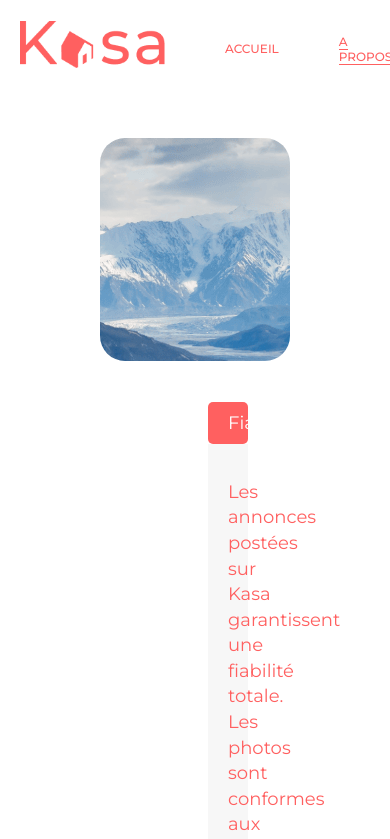
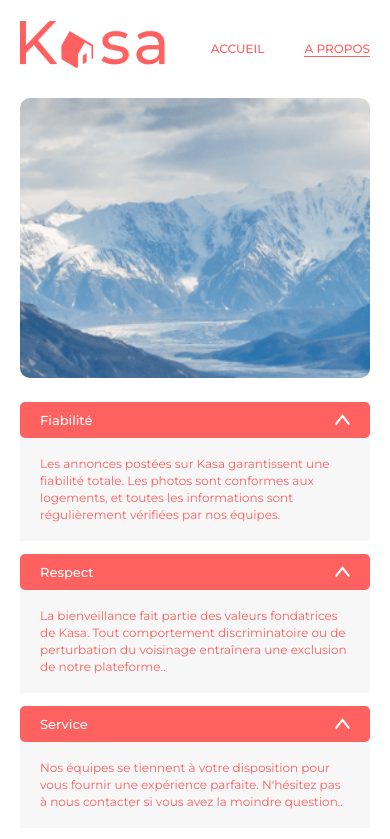
Before and after one commit to A-Glorennec/Kasa, a React (Create React App) app: page /about in a window 390 px wide. Shown: the top 839 px of the page. Built offline with nearby package versions, Linux system fonts and the light colour scheme.

Commit message:
mise en page

```diff
--- a/src/components/outils/Collapse.jsx
+++ b/src/components/outils/Collapse.jsx
@@ -4,6 +4,7 @@ import '../../styles/outils/Collapse.css'
 import { useState } from 'react'
 
 function Collapse({ title, content }) {
+  // Permet de changer l'état du collapse pour l'ouvrir ou le fermer
   const [toggle, setToggle] = useState(false)
   return (
     <>
--- a/src/pages/Housing.jsx
+++ b/src/pages/Housing.jsx
@@ -14,11 +14,13 @@ import redStar from '../assets/red_star.png'
 import '../styles/housing/Housing.css'
 
 function Housing() {
+  // Initialisation de slides à un tableau vide, setSlides met à jour la valeur de slides
   const [slides, setSlides] = useState([])
-
+  // Extraction de l'id de l'url
   const houseId = useParams('id').id
+  // On recherche le logement à afficher avec son id
   const dataCurrentHouse = data.filter((data) => data.id === houseId)
-
+  // Met à jour slides lorsque l'id du logement change
   useEffect(() => {
     const dataCurrentHouse = data.filter((data) => data.id === houseId)
     setSlides(dataCurrentHouse[0].pictures)
--- a/src/styles/Header.css
+++ b/src/styles/Header.css
@@ -57,4 +57,8 @@
   .nav_link {
     text-transform: uppercase;
   }
+
+  .nav_list li {
+    margin-left: 40px;
+  }
 }
--- a/src/styles/NotFound.css
+++ b/src/styles/NotFound.css
@@ -18,10 +18,39 @@
 .notFound_description {
   font-size: 36px;
   color: #ff6060;
+  font-weight: 500;
 }
 
 .notFound_return_home {
   font-size: 18px;
   color: #ff6060;
   margin-top: 100px;
+  font-weight: 500;
 }
+
+@media only screen and (max-width: 730px) {
+  .notFound_title {
+    font-size: 96px;
+    margin-top: 200px;
+  }
+
+  .notFound_description {
+    font-size: 18px;
+    line-height: 25px;
+    margin-left: 40px;
+  }
+
+  .notFound_return_home {
+    font-size: 14px;
+  }
+}
+
+@media only screen and (min-width: 730px) and (max-width: 900px) {
+  .notFound_txt {
+    align-content: center;
+  }
+
+  .notFound_description {
+    margin-left: 100px;
+  }
+}
--- a/src/styles/about/About.css
+++ b/src/styles/about/About.css
@@ -1,9 +1,62 @@
 .main_about {
   margin-left: 208px;
   margin-right: 209px;
-  margin-bottom: 30px;
+  margin-bottom: 98px;
 }
 
 .about_main_collapse {
   height: max-content;
+  margin-left: 100px;
+  margin-right: 100px;
 }
+
+.about_main_collapse .collapse_title {
+  font-size: 24px;
+  font-weight: 500;
+}
+
+.about_main_collapse .collapse_content_hidden {
+  padding-top: 30px;
+  font-size: 24px;
+  font-weight: 400;
+  line-height: 34px;
+}
+
+@media only screen and (max-width: 730px) {
+  .main_about {
+    margin: 20px 20px 185px 20px;
+  }
+
+  .about_main_collapse {
+    margin: 0px;
+  }
+
+  .about_banner {
+    margin-top: 0;
+  }
+
+  .about_main_collapse .collapse_title {
+    font-size: 13px;
+  }
+
+  .about_main_collapse .collapse_content_hidden {
+    font-size: 12px;
+    line-height: 17px;
+    padding-top: 17px;
+  }
+
+  .about_main_collapse .arrow {
+    height: 12px;
+    width: 15px;
+  }
+}
+
+@media only screen and (min-width: 730px) and (max-width: 1020px) {
+  .main_about {
+    margin: 0 90px 98px 90px;
+  }
+
+  .about_main_collapse {
+    margin: 0px;
+  }
+}
--- a/src/styles/about/AboutBanner.css
+++ b/src/styles/about/AboutBanner.css
@@ -1,8 +1,10 @@
 .about_banner {
-  margin-left: 100px;
-  margin-right: 100px;
-  margin-top: 40px;
+  margin-top: 20px;
   margin-bottom: 37px;
+  margin-right: min(100px);
+  margin-left: min(100px);
+  margin-right: max(10%);
+  margin-left: max(10%);
 }
 
 .about_banner_img {
@@ -11,3 +13,14 @@
   height: 223px;
   object-fit: cover;
 }
+
+@media only screen and (max-width: 730px) {
+  .about_banner_img {
+    height: 280px;
+    border-radius: 10px;
+  }
+
+  .about_banner {
+    margin: 20px;
+  }
+}
--- a/src/styles/home/Banner.css
+++ b/src/styles/home/Banner.css
@@ -38,7 +38,7 @@
   }
 
   .banner {
-    width: 92%;
+    width: 93%;
     margin: 16px 20px 0px 20px;
     display: flex;
   }
@@ -46,12 +46,13 @@
   .banner_txt {
     font-size: 24px;
     flex-wrap: wrap;
+    margin-right: 60px;
   }
 }
 
-@media only screen and (min-width: 720px) and (max-width: 900px) {
+@media only screen and (min-width: 730px) and (max-width: 900px) {
   .banner {
-    height: 223px;
+    height: 200px;
   }
 
   .banner_txt {
--- a/src/styles/home/Card.css
+++ b/src/styles/home/Card.css
@@ -10,7 +10,7 @@
   display: flex;
   flex-direction: column;
   width: 340px;
-  margin-top: 56px;
+  margin-bottom: 10px;
   height: 340px;
   text-decoration: none;
   position: relative;
@@ -34,9 +34,16 @@
     height: 260px;
     width: 100%;
     margin-top: 20px;
+    margin-bottom: 10px;
   }
 
   .card img {
     height: 100%;
   }
 }
+
+@media only screen and (min-width: 730px) and (max-width: 900px) {
+  .card {
+    margin-bottom: 0;
+  }
+}
--- a/src/styles/home/Gallery.css
+++ b/src/styles/home/Gallery.css
@@ -11,11 +11,12 @@
   margin-left: min(100px);
   margin-right: max(10%);
   margin-left: max(10%);
+  padding-top: 56px;
 }
 
 @media only screen and (max-width: 730px) {
   .home_gallery {
-    margin: 0 20px 30px 20px;
+    margin: 10px 20px 30px 20px;
     background-color: white;
     padding: 0;
     gap: 0px;
--- a/src/styles/housing/Carousel.css
+++ b/src/styles/housing/Carousel.css
@@ -1,6 +1,8 @@
 .carousel {
-  margin-left: 100px;
-  margin-right: 100px;
+  margin-right: min(100px);
+  margin-left: min(100px);
+  margin-right: max(10%);
+  margin-left: max(10%);
   height: 415px;
   border-radius: 25px;
   display: flex;
@@ -9,7 +11,6 @@
   background-position: center;
   background-repeat: no-repeat;
   background-size: cover;
-  transition: background-image 0.5s ease-in-out;
 }
 
 .carousel_arrow {
--- a/src/styles/housing/Housing.css
+++ b/src/styles/housing/Housing.css
@@ -1,6 +1,8 @@
 .housing {
-  margin-left: 100px;
-  margin-right: 100px;
+  margin-right: min(100px);
+  margin-left: min(100px);
+  margin-right: max(10%);
+  margin-left: max(10%);
 }
 
 .housing_content {
@@ -134,6 +136,7 @@
 
   .housing_collapse {
     flex-direction: column;
+    gap: 20px;
   }
 
   .collapse_item {
@@ -141,6 +144,26 @@
   }
 
   .housing_collapse .collapse_content_hidden {
-    box-sizing: border-box;
+    box-sizing: content-box;
+    padding-bottom: 50px;
+  }
+
+  .housing_info button {
+    margin-bottom: 5px;
   }
 }
+
+@media only screen and (min-width: 730px) and (max-width: 900px) {
+  .housing_collapse {
+    padding-bottom: 20px;
+    gap: 25px;
+  }
+
+  .housing_collapse .collapse_content_hidden {
+    height: 260px;
+  }
+
+  .housing_info button {
+    margin-bottom: 5px;
+  }
+}
```
